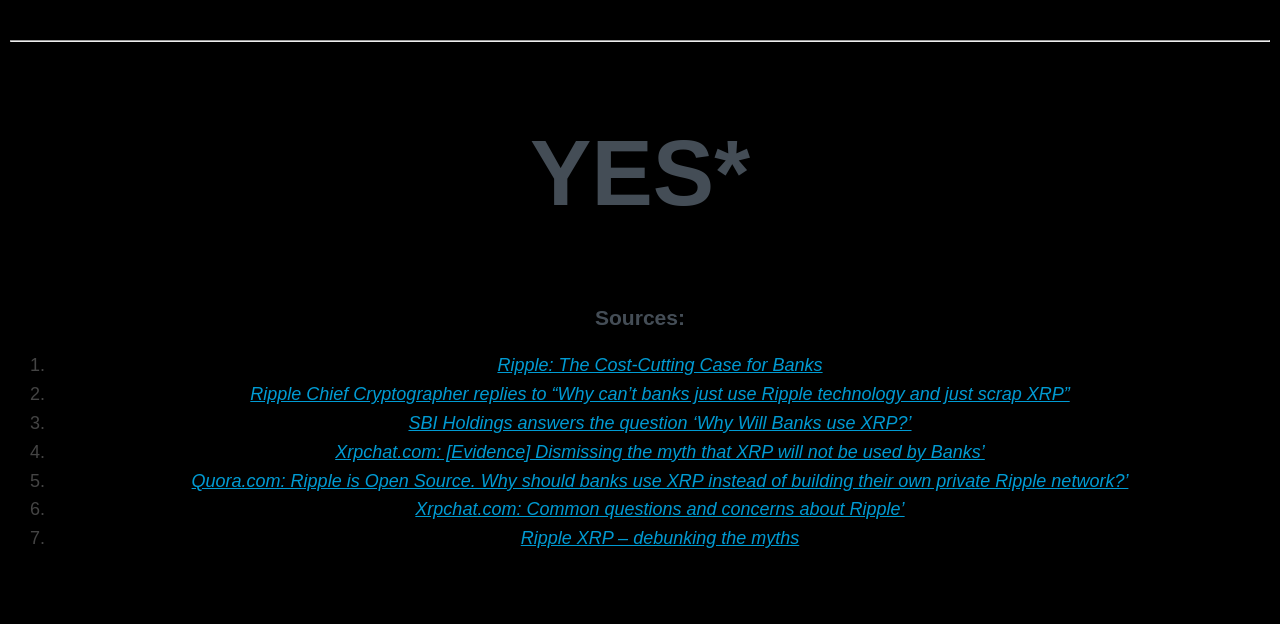
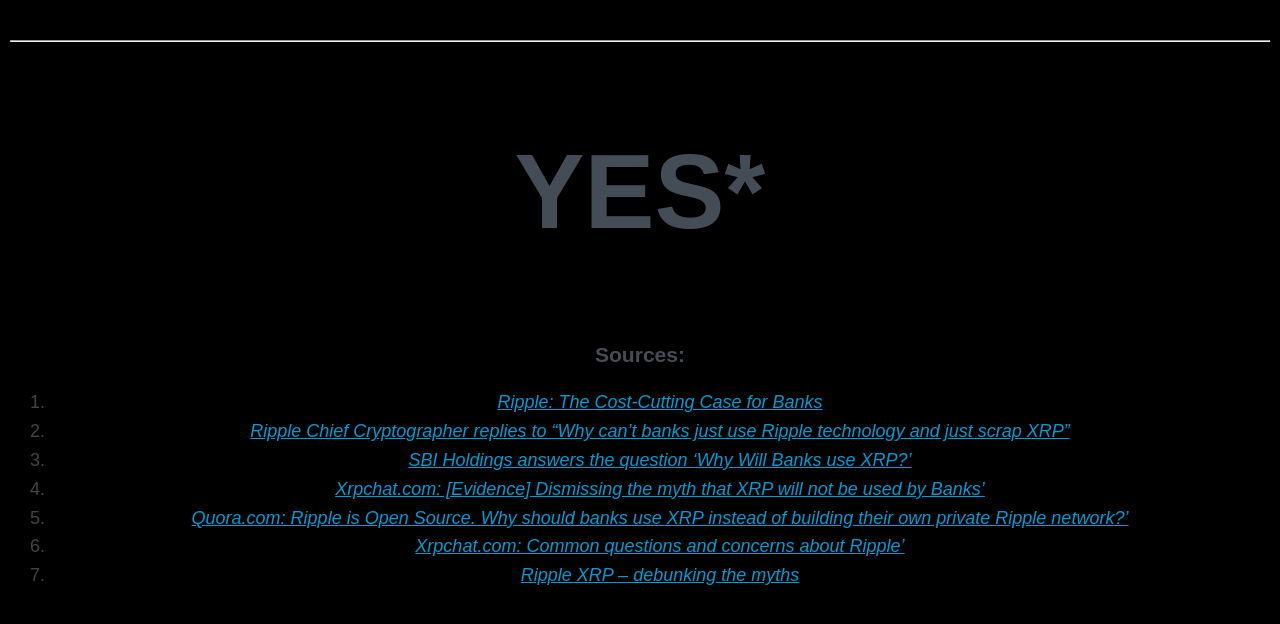
Before and after one commit to xrpBlu/willbanksusexrp.com, a Jekyll site: the page built from README.md, in a window 1280 px wide. Shown: the top 624 px of the page. Built offline with Jekyll 4.4.1, drawn with Linux system fonts in a browser that asks for light colours; nearby versions of some CDN libraries; our own code applies the rules of GitHub Pages for plain Markdown files; the repository's description, which GitHub fills in, is left out.

Commit message:
Update style.css

```diff
--- a/assets/css/style.css
+++ b/assets/css/style.css
@@ -20,7 +20,8 @@ color: #444D56;
 
 h1 {
 	font-weight: bold;
-	font-size: 92px;
+	font-size: 8.2vw;
+
 }
 
 a {
```
